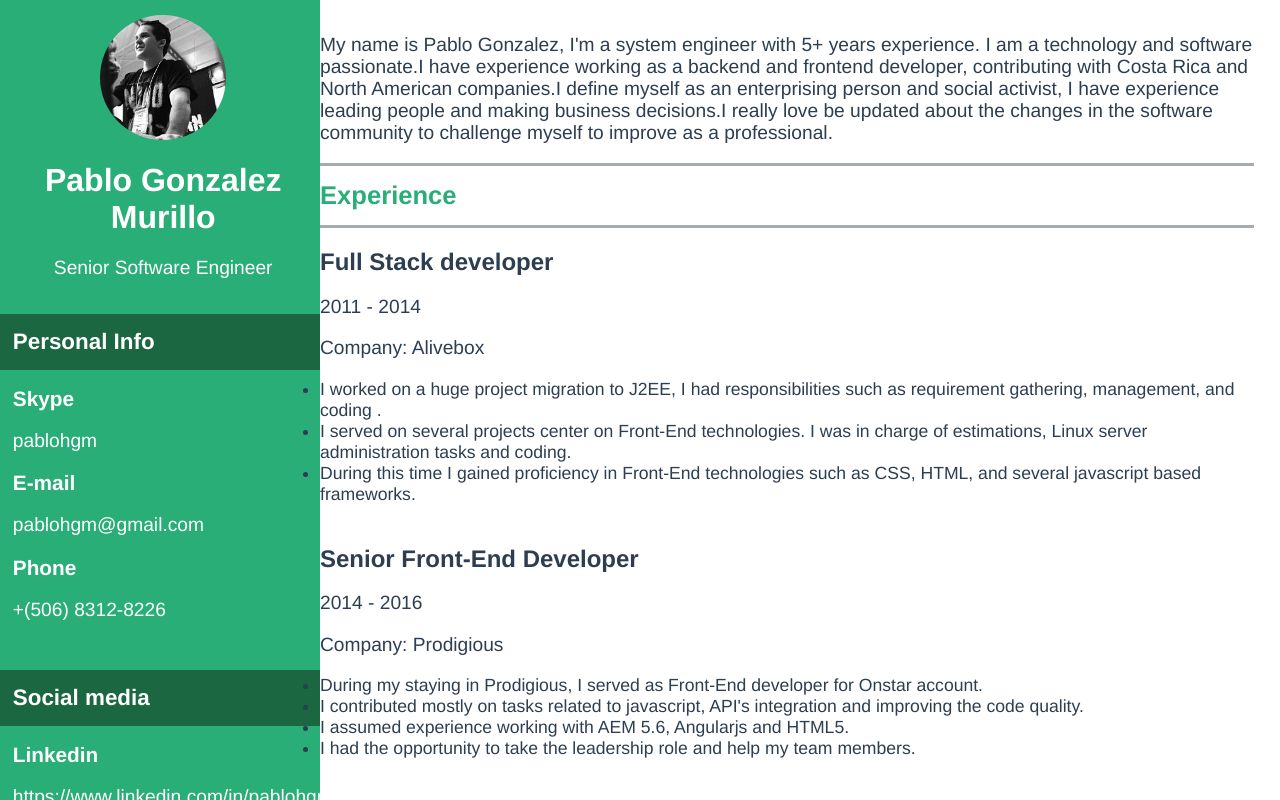
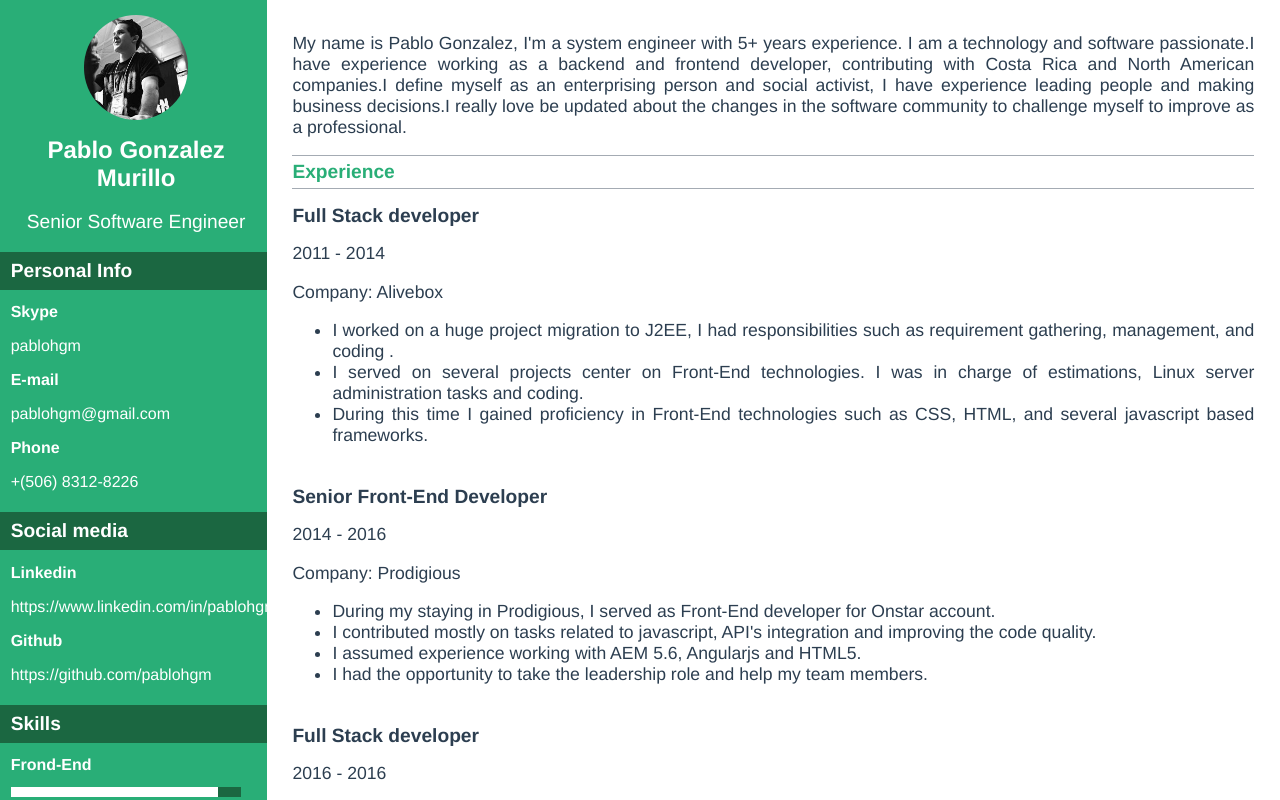
Before and after one commit to pablohgm/pablohgm.github.io, a Vue app: page / in a window 1280 px wide. Shown: the top 800 px of the page. Built offline with nearby package versions, Linux system fonts and the light colour scheme.

Commit message:
css for large version

```diff
--- a/src/components/Outline.vue
+++ b/src/components/Outline.vue
@@ -75,10 +75,11 @@
       padding-top: 15px;
       padding-bottom: 15px;
 
-      @include respond-to('medium') {
+      @include respond-to('large') {
         font-size: 1em;
-        width: 25%;
-        float: left;
+        width: 1%;
+        max-width: 300px;
+        display: table-cell;
       }
     }
 
@@ -92,6 +93,12 @@
 
       p {
         font-size: 1.2em;
+      }
+
+      @include respond-to('large') {
+        h1 {
+          font-size: 1.5em;
+        }
       }
     }
 
@@ -138,6 +145,34 @@
         font-size: 1em;
         margin: 0;
       }
+
+      @include respond-to('large') {
+        padding-bottom: 5px;
+        padding-top: 0px;
+
+        .title-section {
+          padding-top: 8px;
+          padding-bottom: 8px;
+        }
+
+        h1 {
+          font-size: 1.2em;
+        }
+
+        h2 {
+          font-weight: bold;
+          font-size: 1em;
+        }
+
+        p {
+          font-size: 1em;
+        }
+
+        .skill {
+          font-size: 1em;
+          margin: 0;
+        }
+      }
     }
 
 </style>
--- a/src/components/Wordy.vue
+++ b/src/components/Wordy.vue
@@ -82,6 +82,7 @@
     padding-right: 2%;
     padding-top: 15px;
     padding-bottom: 15px;
+    text-align: justify;
 
     p {
       font-size: 1.2em;
@@ -89,6 +90,23 @@
 
     span {
       font-size: 1.2em;
+    }
+
+    @include respond-to('large') {
+      display: table-cell;
+      vertical-align: top;
+
+      h2 {
+        font-size: 1.2em;
+      }
+
+      p {
+        font-size: 1.1em;
+      }
+
+      span {
+        font-size: 1.1em;
+      }
     }
   }
 
@@ -106,6 +124,17 @@
       -moz-osx-font-smoothing: auto;
       font-size: 1.6em;
     }
+
+    @include respond-to('large') {
+      border-width: 1px;
+      padding-bottom: 5px;
+      padding-top: 5px;
+      margin-bottom: 5px;
+
+      h1 {
+        font-size: 1.2em;
+      }
+    }
   }
 
   section {
```
